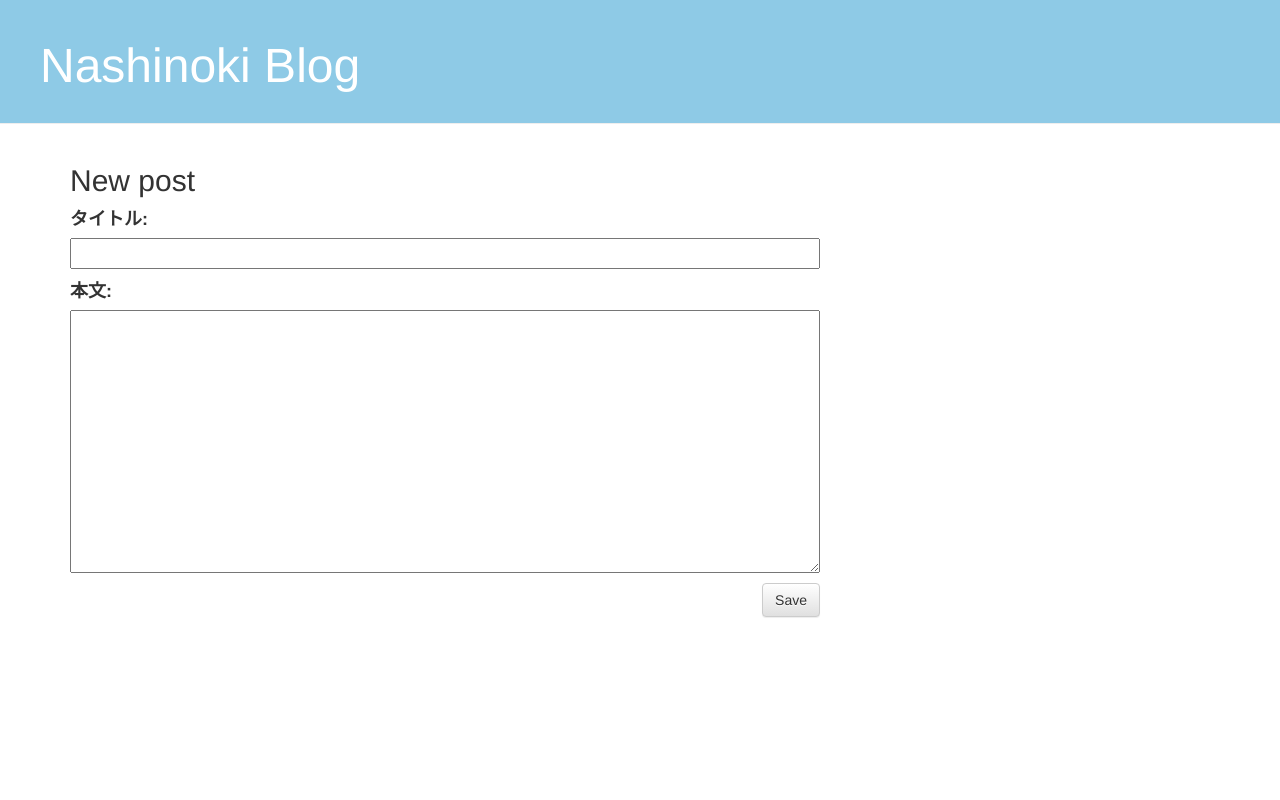
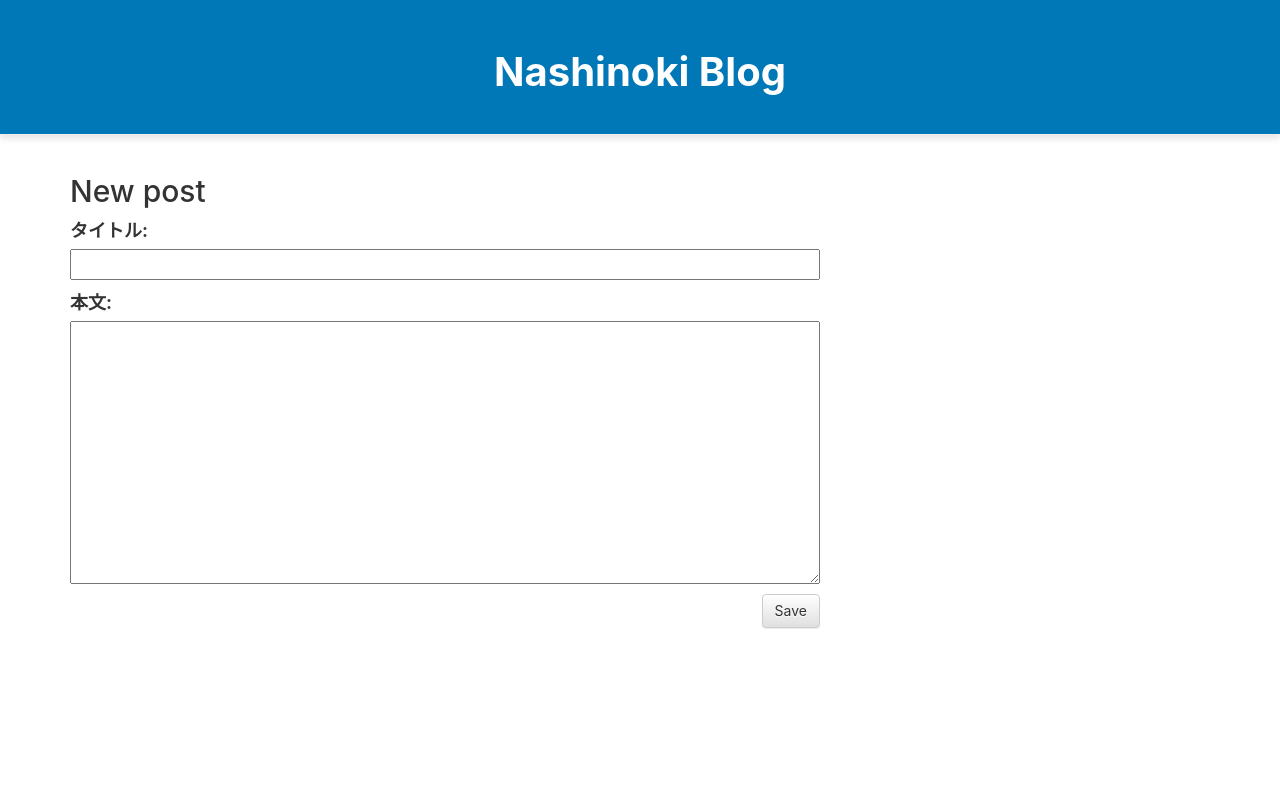
Before and after one commit to Na-Nashi74/my-first-blog, a Django app: page /post/new/ in a window 1280 px wide. Run offline with Django 5.2, Linux system fonts and the light colour scheme; some libraries are stand-ins or nearby versions.

Commit message:
デザイン変更

```diff
--- a/blog/static/css/blog.css
+++ b/blog/static/css/blog.css
@@ -48,5 +48,26 @@
 
 html, body {
     font-size: 18px ;
-    font-family: "Helvetica Neue", Helvetica, Arial, sans-serif !important;
+    font-family: 'Inter', 'Helvetica Neue', Arial, sans-serif;
 }
+
+.page-header {
+    background-color: #0077b6; /* より深みのある青系 */
+    padding: 30px 20px;
+    text-align: center; /* 中央寄せ */
+    box-shadow: 0px 4px 6px rgba(0, 0, 0, 0.1); /* 影を追加して立体感アップ */
+}
+.page-header h1 a {
+    font-size: 40px;
+    font-weight: bold;
+    color: #ffffff;
+    text-decoration: none;
+}
+
+.post {
+    background: #ffffff;
+    padding: 20px;
+    border-radius: 8px;
+    box-shadow: 0px 4px 8px rgba(0, 0, 0, 0.1);
+    margin-bottom: 30px;
+}
```
